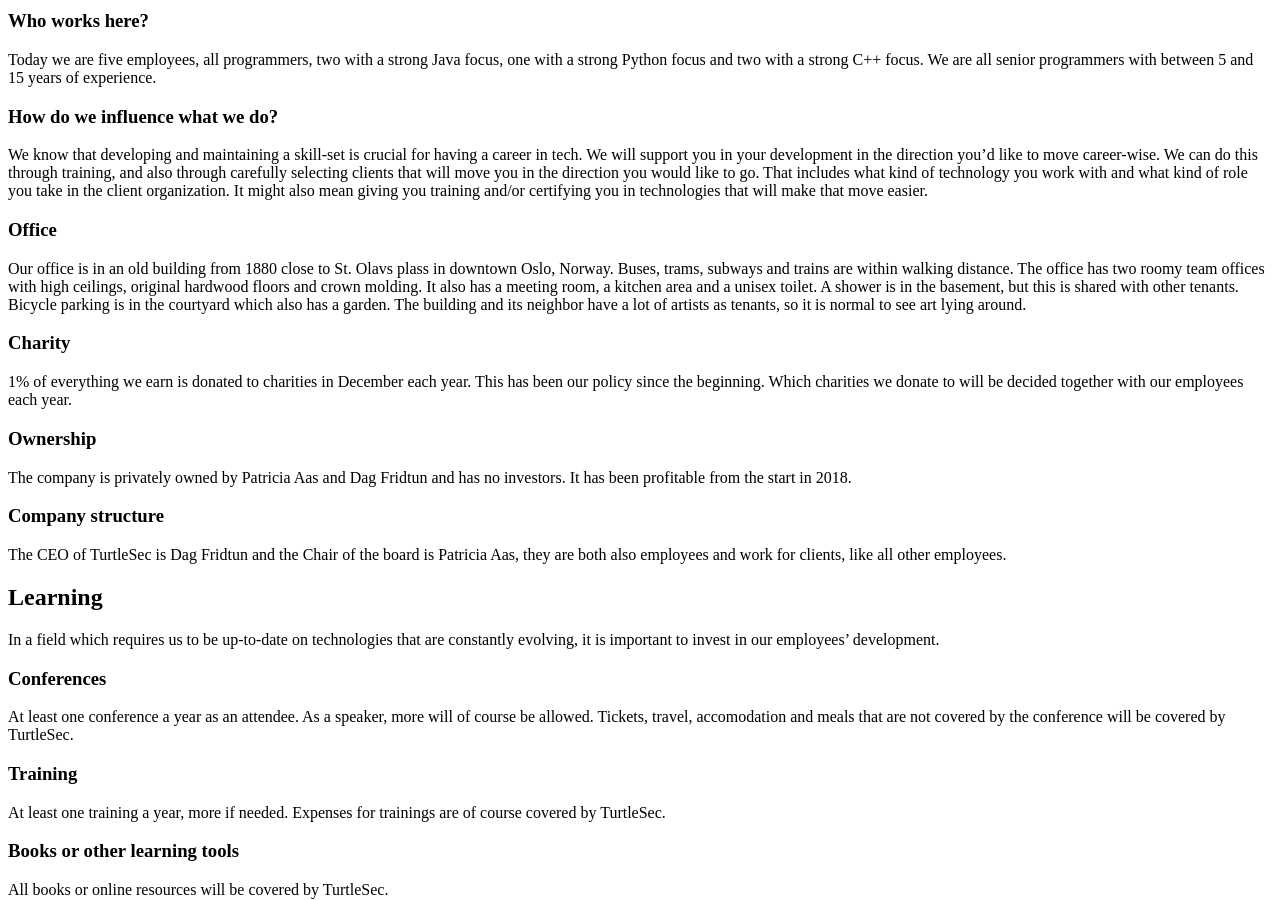
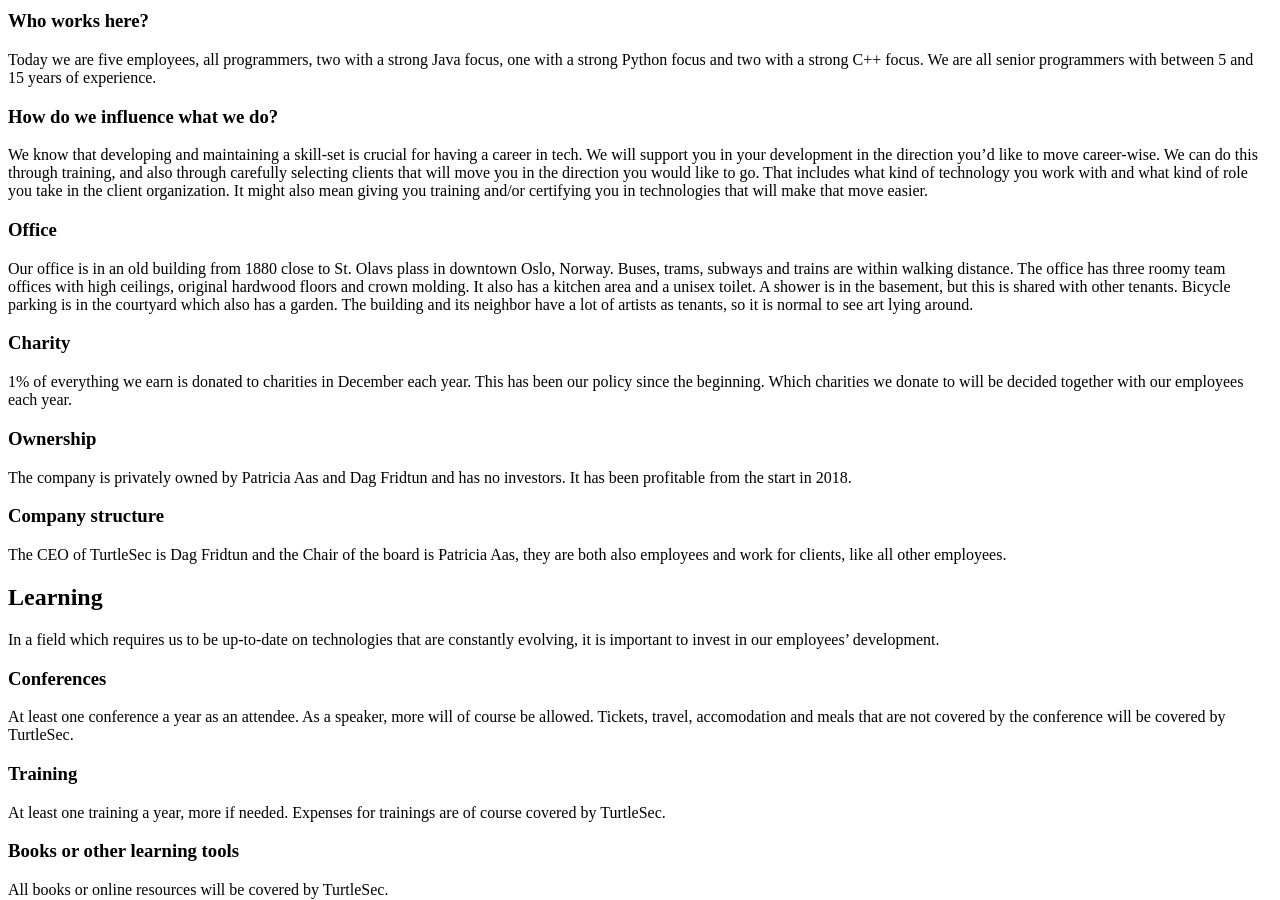
Before and after one commit to turtlesec-no/turtlesec-no.github.io, a Jekyll site: the page built from working.md, in a window 1280 px wide and 900 px high, scrolled down 794 px. Built offline with Jekyll 4.4.1, drawn with Linux system fonts in a browser that asks for light colours; nearby versions of some CDN libraries.

Commit message:
Update office

```diff
--- a/working.md
+++ b/working.md
@@ -46,7 +46,7 @@
 
 ### Office
 
-Our office is in an old building from 1880 close to St. Olavs plass in downtown Oslo, Norway. Buses, trams, subways and trains are within walking distance. The office has two roomy team offices with high ceilings, original hardwood floors and crown molding. It also has a meeting room, a kitchen area and a unisex toilet. A shower is in the basement, but this is shared with other tenants. Bicycle parking is in the courtyard which also has a garden. The building and its neighbor have a lot of artists as tenants, so it is normal to see art lying around.
+Our office is in an old building from 1880 close to St. Olavs plass in downtown Oslo, Norway. Buses, trams, subways and trains are within walking distance. The office has three roomy team offices with high ceilings, original hardwood floors and crown molding. It also has a kitchen area and a unisex toilet. A shower is in the basement, but this is shared with other tenants. Bicycle parking is in the courtyard which also has a garden. The building and its neighbor have a lot of artists as tenants, so it is normal to see art lying around.
 
 ### Charity
 
```
